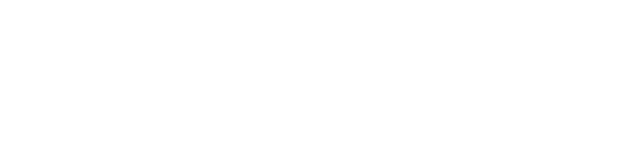
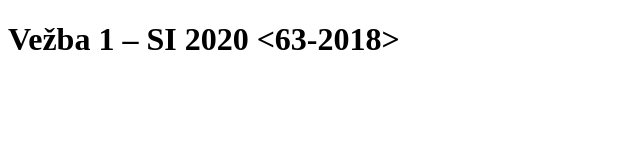
Before and after one commit to petrasko/domaciGIT, a plain HTML site: page index.html in a window 1280 px wide. Shown: the whole page, without its empty margins (0-640 px from the left). Drawn offline with Linux system fonts and the light colour scheme.

Commit message:
Druga promena, h1 tag

```diff
--- a/index.html
+++ b/index.html
@@ -1,6 +1,6 @@
 <!DOCTYPE html>
 <html>
 <body>
-
+	<h1 class="h1-style">Vežba 1 – SI 2020 <63-2018> </h1>
 </body>
 </html>
```
